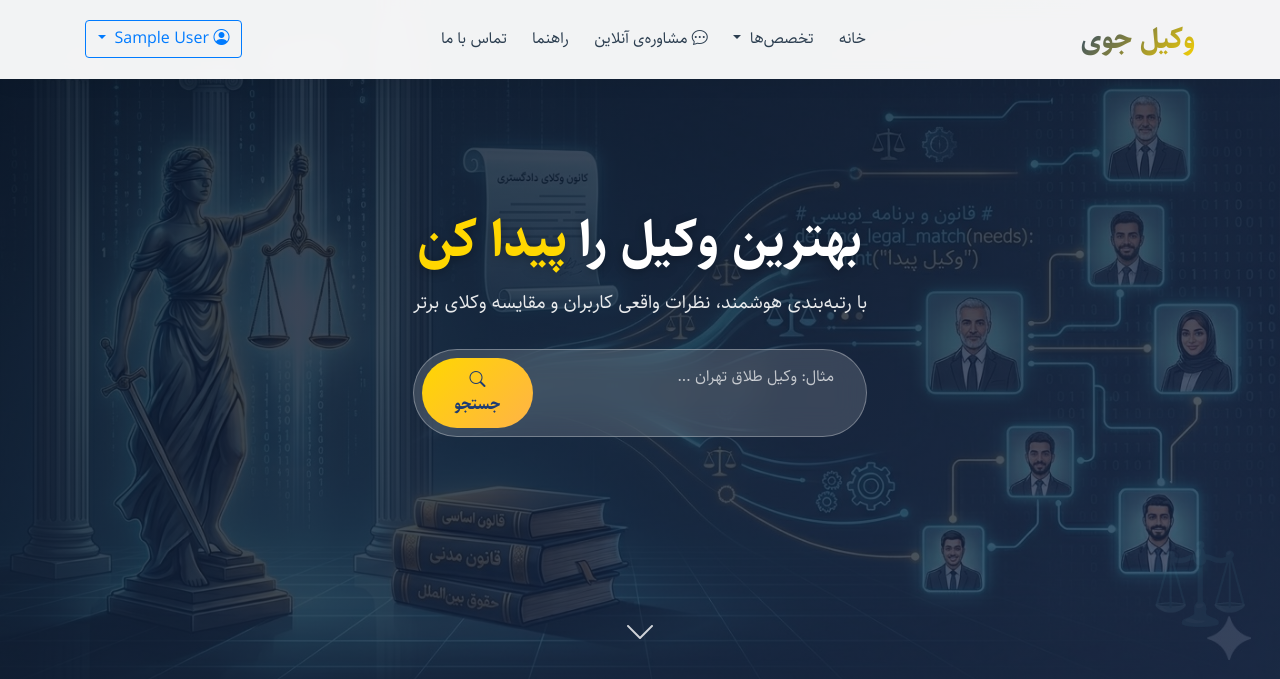
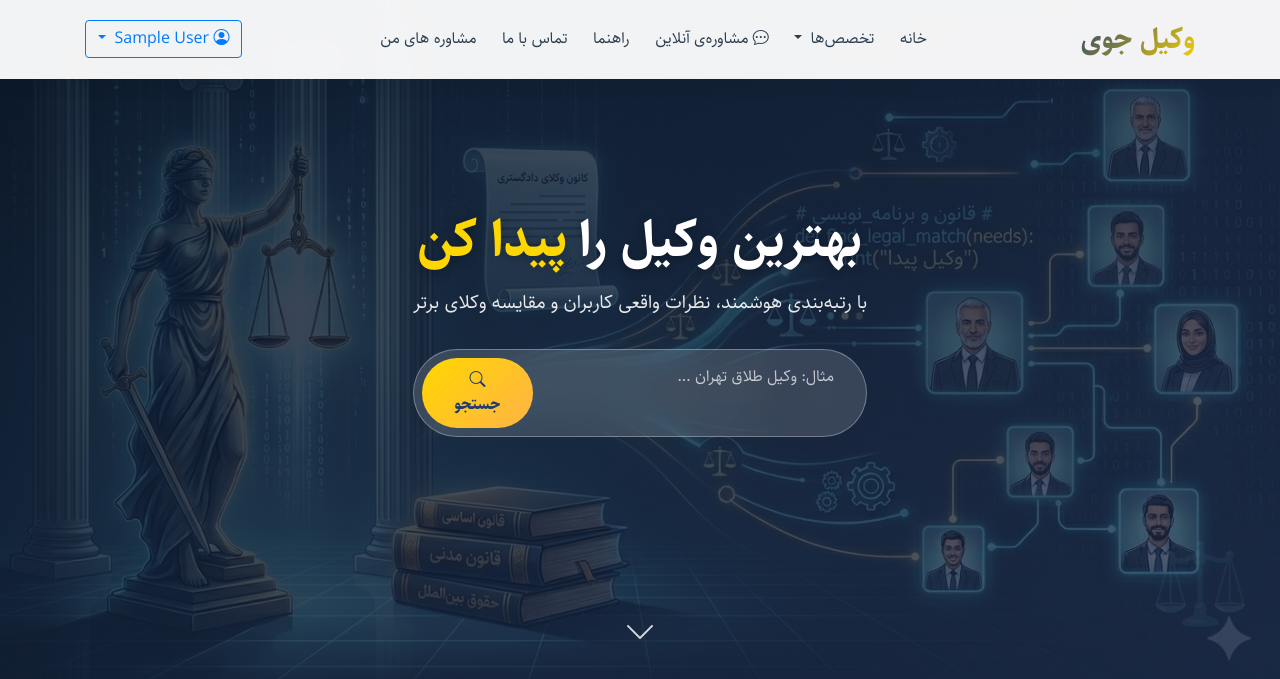
Before and after one commit to abbas4007/vakiljui, a Django app: a page that uses templates/base.html in a window 1280 px wide. Shown: the top 679 px of the page. Run offline with Django 5.2, Linux system fonts and the light colour scheme; a user stored in the database is signed in; tables that the repository leaves empty hold one stand-in row (values such as "Sample post"); parts of the project's set-up code (start-up, migrations or seed data) failed here and were passed over; some libraries are stand-ins or nearby versions.

Commit message:
update navbar.html

```diff
--- a/templates/base.html
+++ b/templates/base.html
@@ -174,6 +174,11 @@
                 <li class="nav-item">
                     <a class="nav-link" href="/تماس-با-ما/">تماس با ما</a>
                 </li>
+                {% if request.user.is_authenticated and request.user.is_lawyer  %}
+                    <li class="nav-item">
+                    <a class="nav-link" href="{% url 'home:my_consultations' %}">مشاوره های من</a>
+                </li>
+                {% endif %}
             </ul>
 
             <div class="ms-2">
```
